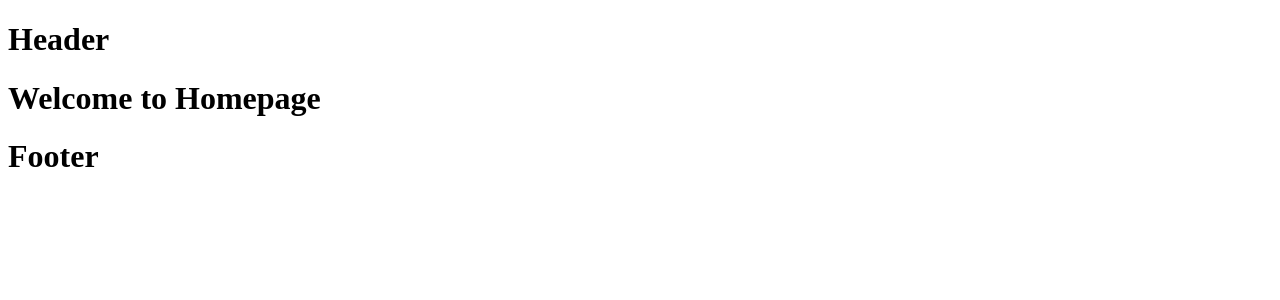
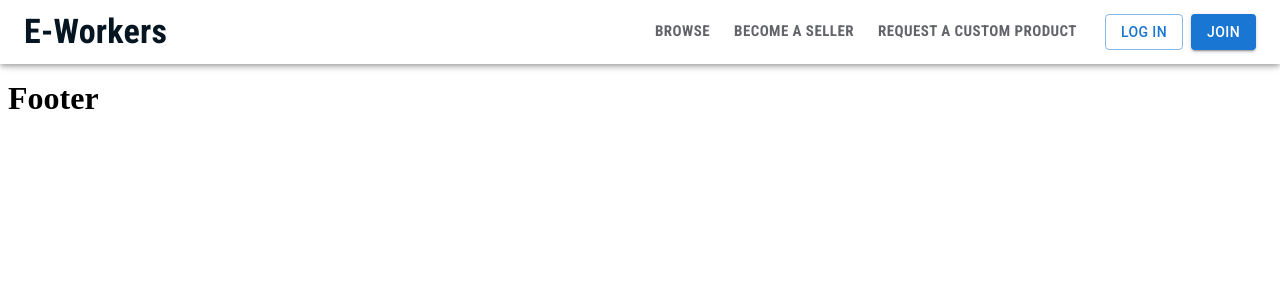
Before and after one commit to bilal42011/Ecommerce-Platform-For-Customized-Products, a React (Create React App) app: page / in a window 1280 px wide. Shown: the top 300 px of the page. Built offline with nearby package versions, Linux system fonts and the light colour scheme.

Commit message:
Header added with dependecies...mui,reac-trouter

```diff
--- a/package.json
+++ b/package.json
@@ -3,11 +3,16 @@
   "version": "0.1.0",
   "private": true,
   "dependencies": {
+    "@emotion/react": "^11.9.3",
+    "@emotion/styled": "^11.9.3",
+    "@mui/icons-material": "^5.8.4",
+    "@mui/material": "^5.9.1",
     "@testing-library/jest-dom": "^5.16.4",
     "@testing-library/react": "^13.3.0",
     "@testing-library/user-event": "^13.5.0",
     "react": "^18.2.0",
     "react-dom": "^18.2.0",
+    "react-router-dom": "^6.3.0",
     "react-scripts": "5.0.1",
     "web-vitals": "^2.1.4"
   },
--- a/src/App.js
+++ b/src/App.js
@@ -1,11 +1,12 @@
 import React from "react";
 import Layout from "./Layout/Layout";
-import Homepage from "./Pages/Homepage/Homepage";
+import { Outlet } from "react-router-dom";
+
 
 const App=()=>{
 return (
 <Layout>
-<Homepage />
+    <Outlet/>
 </Layout>
 )
 }
--- a/src/Layout/Header/Header.js
+++ b/src/Layout/Header/Header.js
@@ -1,8 +1,95 @@
-import React from "react";
+import React,{useState} from "react";
+import { AppBar,Typography,Menu,MenuItem,Toolbar,Container,Box,IconButton,Button } from "@mui/material";
+import MenuIcon from '@mui/icons-material/Menu';
+import {NavLink,useNavigate} from "react-router-dom";
+import styles from "../../styles/header.module.css";
+
+const pages=[{name:"Browse",url:"browse"},{name:"Become a Seller",url:"/becomeseller"},{name:"Request a Custom Product",url:"/requestcustomproduct"}]
+console.log(styles);
+ const nonActiveClassname=[styles.navLink,styles.nonactiveNavLink].join(" ");
+ console.log(nonActiveClassname);
+ const ActiveClassname=[styles.navLink,styles.activeNavLink].join(" ");
+ console.log(ActiveClassname);
+ const headingStyles={textDecoration:"none",color:"#061522"};
+
 
 const Header=()=>{
 
-return <h1>Header</h1>
+    let navigate=useNavigate();
+let [anchorEl,setanchorEl]=useState(null);
+const handleMenuButtonClick=(event)=>{
+setanchorEl(event.currentTarget);
+console.log(event.currenttarget)
+}
+const handleClose=()=>{
+    setanchorEl(null);
+}
+
+return <AppBar sx={{backgroundColor:"white"}}>
+<Container maxWidth="xl">
+<Toolbar disableGutters>
+
+<Box sx={{
+    display:{xs:"flex",md:"none"}
+    }}>
+<IconButton
+size="large"
+aria-label="menu button for small screen"
+aria-controls="menu-appbar"
+aria-haspopup="true"
+onClick={handleMenuButtonClick}>
+<MenuIcon size="large"/>
+</IconButton>
+<Menu
+anchorEl={anchorEl}
+id="menu-appbar"
+open={Boolean(anchorEl)}
+onClose={handleClose}
+keepMounted
+anchorOrigin={{
+    vertical:"bottom",
+    horizontal:"left"
+}}
+transformOrigin={{
+    vertical:"top",
+    horizontal:"right"
+}}
+sx={{
+    display:{xs:"block",md:"none"}
+}}>
+{
+    pages.map((page,index)=><MenuItem key={index} sx={{display:"block",boxSizing:"border-box"}} divider>
+        <NavLink to={`${page.url}`} style={({isActive})=>isActive?{textDecoration:"none",display:"block",color:"rgba(25, 118, 210)"}:{display:"block",color:"#62646a",textDecoration:"none"}}>
+        {page.name}
+        </NavLink>
+        </MenuItem>)
+}
+
+</Menu>
+</Box>
+
+<Typography variant="h4" sx={{display:"flex",flexGrow:1,fontWeight:"bolder",fontFamily:'Roboto Condensed, sans-serif'}}>
+<NavLink to="/" style={({isActive})=>headingStyles} end>
+    E-Workers
+</NavLink>
+</Typography>
+<Box sx={{display:{xs:"none",md:"flex"}}}>
+{
+    pages.map((page,index)=> <NavLink key={index} to={`${page.url}`} className={({isActive})=>isActive?ActiveClassname:nonActiveClassname}>
+        <Button variant="text" sx={{fontSize:"15px",fontFamily:'Roboto Condensed, sans-serif'}} color="inherit">
+        {page.name}
+        </Button>
+        </NavLink>
+)
+}
+</Box>
+<Box sx={{display:"flex"}}>
+<Button variant="outlined" onClick={()=>navigate("login")} sx={{marginLeft:2}}>LOG IN</Button>
+<Button variant="contained" onClick={()=>navigate("signup")} sx={{marginLeft:1}}>JOIN</Button>
+</Box>
+</Toolbar>
+ </Container>
+</AppBar>
 
 }
 
--- a/src/index.js
+++ b/src/index.js
@@ -1,8 +1,22 @@
 import  ReactDOM  from "react-dom/client";
 import App from "./App";
+import "./styles/index.css";
+import {BrowserRouter as Router,Routes,Route} from "react-router-dom";
+import Homepage from "./Pages/Homepage/Homepage";
 
 const root=ReactDOM.createRoot(document.getElementById("root"));
 
 root.render(
-    <App />
+    <Router>
+    <Routes>
+    <Route path="/" element={<App />} >
+<Route index element={<Homepage/>} />
+<Route path="browse" element={<div>Browse Route</div>} />
+<Route path="becomeseller" element={<div>Become a Seller</div>} />
+<Route path="requestcustomproduct" element={<div>Request Custom Product</div>} />
+<Route path="login" element={<div>Welcome to login</div>} />
+<Route path="signup" element={<div>Welcome to Sign Up</div>} />
+    </Route>
+</Routes>
+</Router>
 );
--- /dev/null
+++ b/src/styles/header.module.css
@@ -0,0 +1,15 @@
+.navLink{
+box-sizing: padding-box;
+text-decoration: none;
+margin:4px;
+border-bottom:2px solid rgba(25, 118, 210, 0);
+}
+
+.nonactiveNavLink{
+    color:#62646a;
+}
+.activeNavLink{
+    color: #1976d2;
+    border-bottom:2px solid rgba(25, 118, 210, 1);
+
+}
--- /dev/null
+++ b/src/styles/index.css
@@ -0,0 +1 @@
+@import url('https://fonts.googleapis.com/css2?family=Roboto+Condensed:wght@700&display=swap');
```
Also changed, not shown: 1 other file (tests, documents, lock files or other folders).
